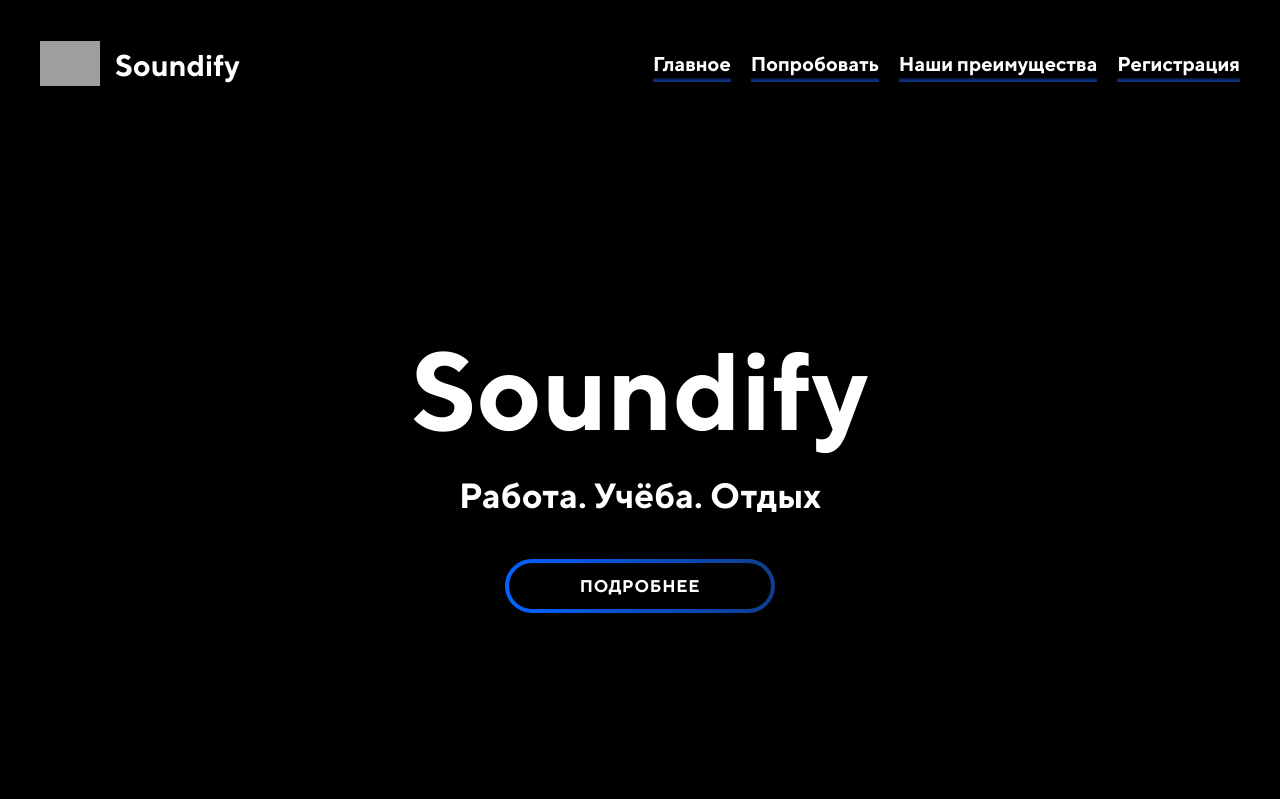
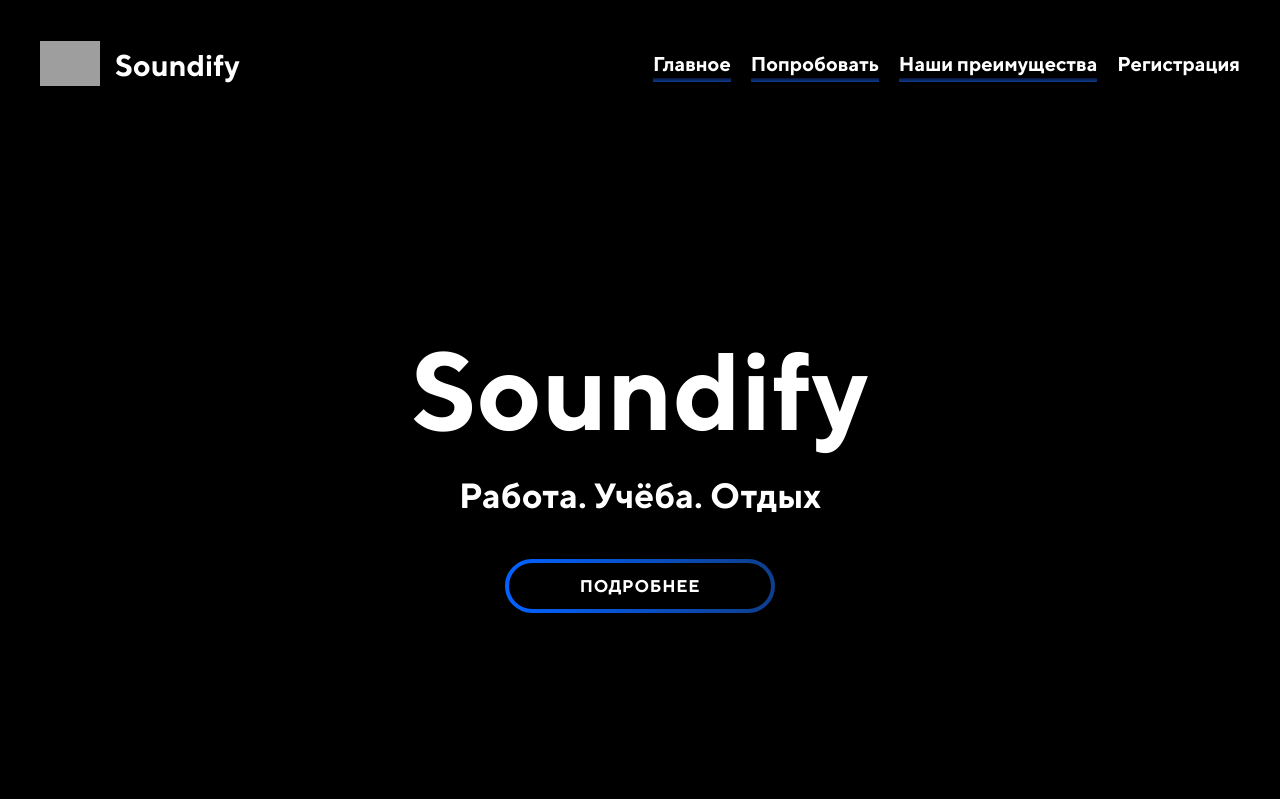
Before and after one commit to prusov-code/prusov-code.github.io, a PHP site: page / in a window 1280 px wide. Shown: the top 799 px of the page. Run offline with PHP 8.4, Linux system fonts and the light colour scheme; some libraries are stand-ins or nearby versions; grey boxes are pictures that could not be loaded.

Commit message:
Update Style.css

```diff
--- a/css/Style.css
+++ b/css/Style.css
@@ -67,7 +67,12 @@ ul {
   -webkit-box-align: center;
           align-items: center;
 }
-
+nav #menu ul li:last-child a {
+  display: flex;
+}
+nav #menu ul li:last-child:after {
+  display: none;
+}
 #brand {
   padding-left: 40px;
 }
```
